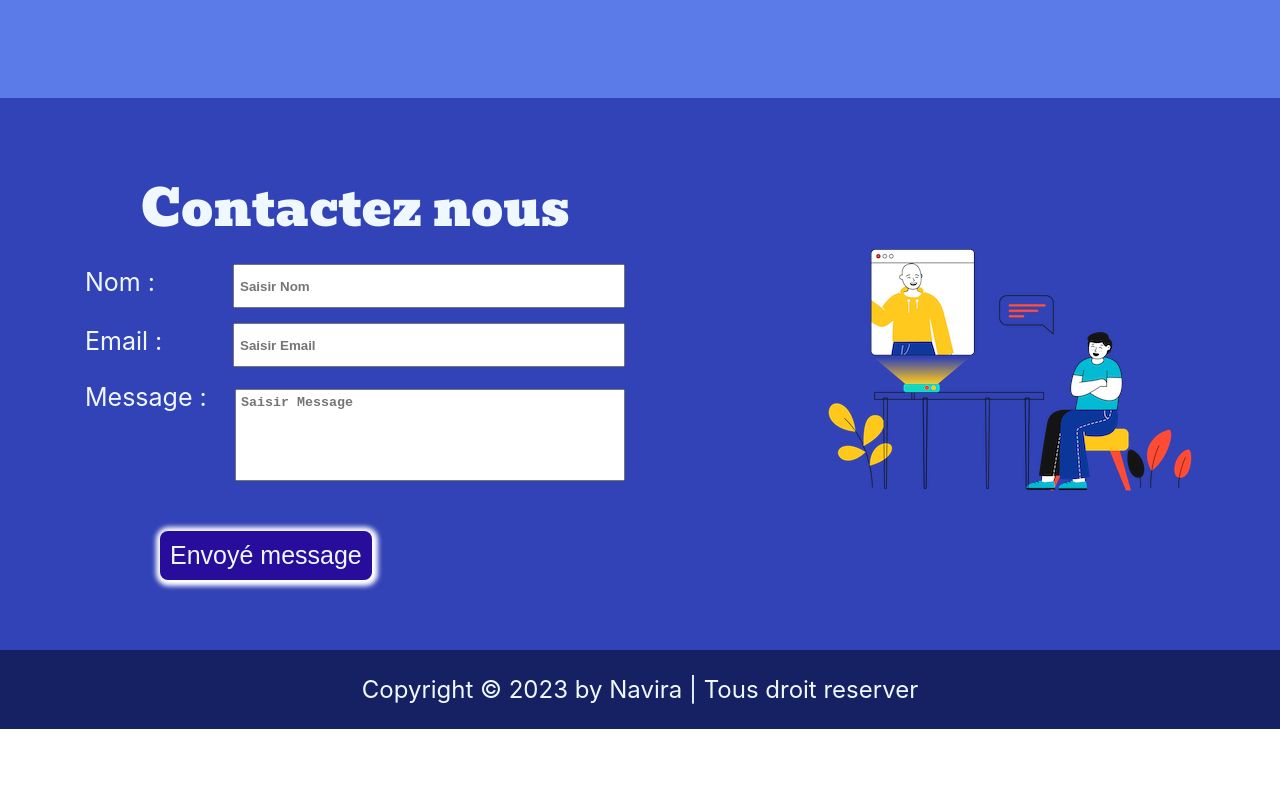
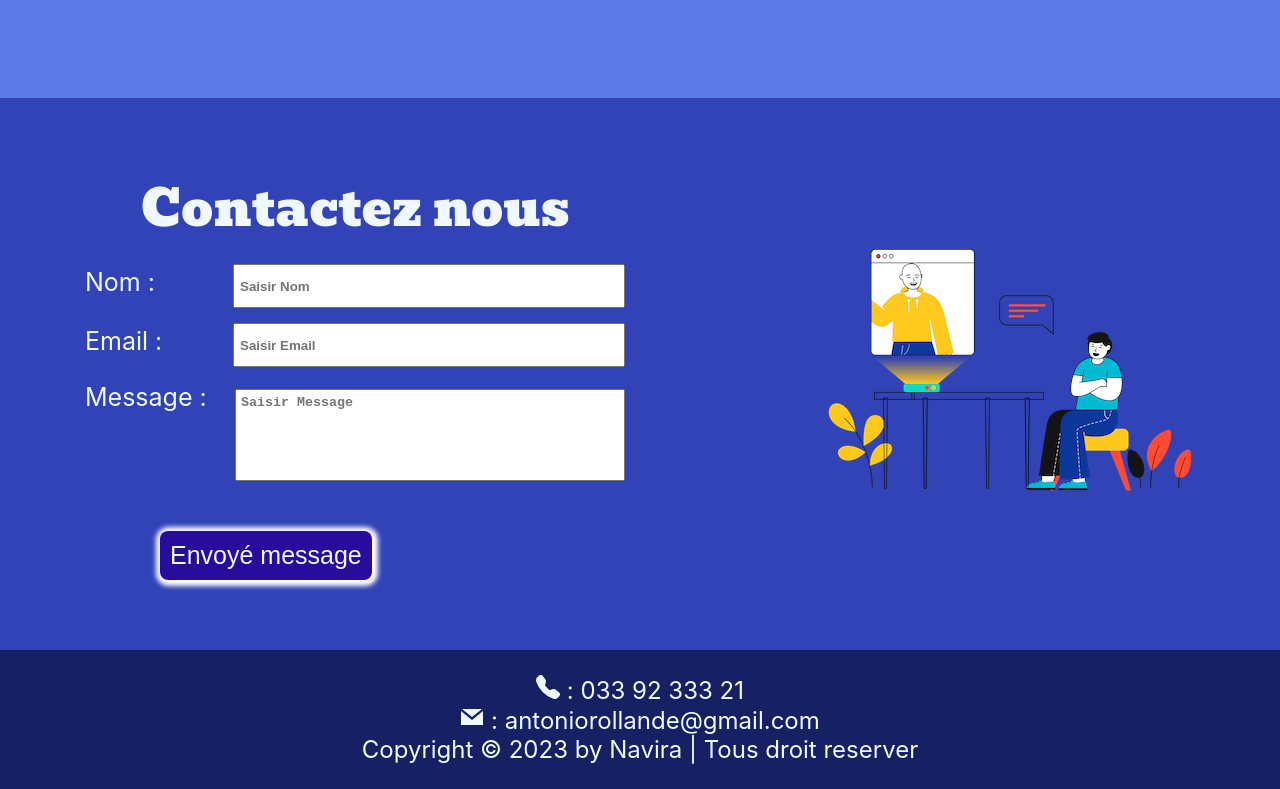
Before and after one commit to antonio150/portfolio_navira_vercel, a React (Create React App) app: page / in a window 1280 px wide. Shown: the part 6475-7264 px from the top of the page. Before the commit the page ends 7204 px from the top, so only its background shows below. Built offline with nearby package versions, Linux system fonts and the light colour scheme; a web font is replaced by a local one.

Commit message:
first commit 5

```diff
--- a/src/Footer/Footer.js
+++ b/src/Footer/Footer.js
@@ -1,10 +1,21 @@
 import React from 'react'
 import "./Footer.css"
+import {BsFillTelephoneFill} from "react-icons/bs"
+import {GrMail} from "react-icons/gr"
 
 const Footer = () => {
   return (
     <div id="footer">
+      <div>
+        <BsFillTelephoneFill/> : 033 92 333 21
+      </div>
+
+      <div>
+        <GrMail/> : antoniorollande@gmail.com
+      </div>
       Copyright © 2023 by Navira | Tous droit reserver
+
+
     </div>
   )
 }
--- a/src/Projet/Projet.css
+++ b/src/Projet/Projet.css
@@ -107,10 +107,27 @@ li{
         }
 }
 
+@media screen and (max-width: 545px) {
+
+        .title {
+                font-size: 2.2em;
+        }
+
+
+}
+
+@media screen and (max-width: 485px) {
+
+        .title {
+                font-size: 1.8em;
+        }
+
+
+}
 @media screen and (max-width: 410px) {
 
         .title{
-                font-size: 1.8em;
+                font-size: 1.5em;
         }
 
         .title_projet{
@@ -120,15 +137,27 @@ li{
 
 }
 
+@media screen and (max-width: 340px) {
+
+        .title {
+                font-size: 1.2em;
+        }
+
+        .title_projet {
+                font-size: 1em;
+        }
+
+
+}
 
 @media screen and (max-width: 310px) {
 
         .title{
-                font-size: 1.5em;
+                font-size: 1em;
         }
 
         .title_projet{
-                font-size: 1em;
+                font-size: 0.9em;
         }
 
         #description_bpm{
```
